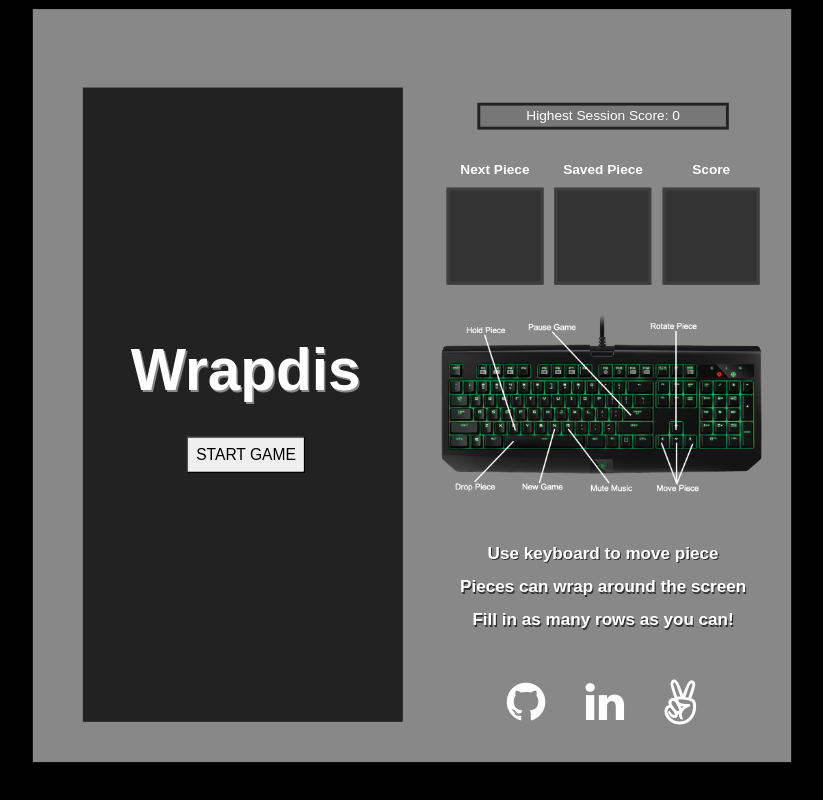
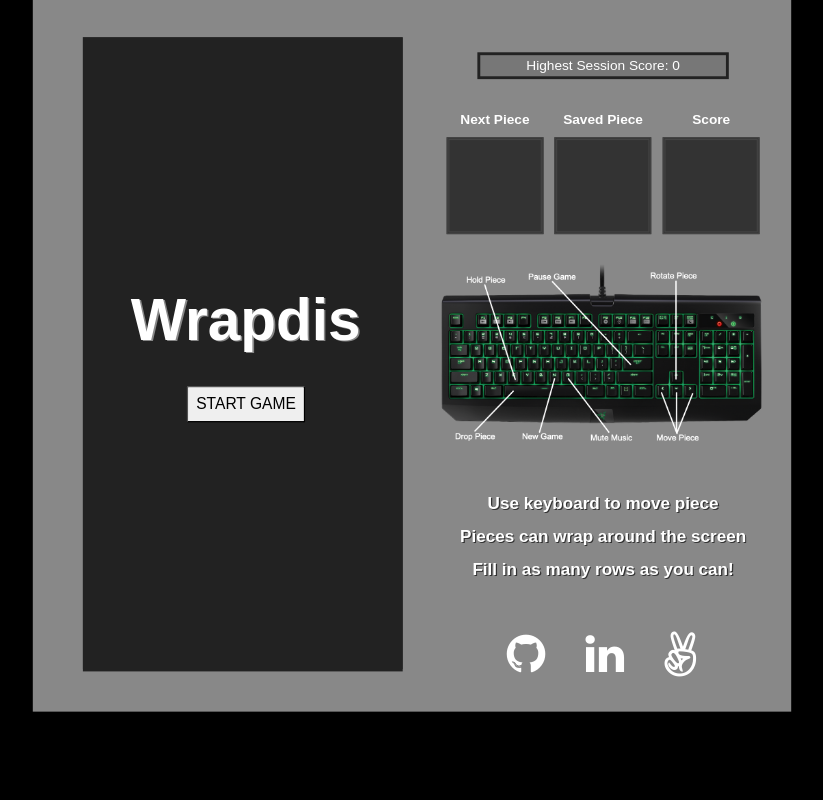
Before and after one commit to elsonli/wrapdis, a plain HTML site: page dist/index.html in a window 1280 px wide. Shown: the whole page, without its empty margins (236-1059 px from the left). Drawn offline with Linux system fonts and the light colour scheme.

Commit message:
Center game

```diff
--- a/dist/style.css
+++ b/dist/style.css
@@ -75,7 +75,6 @@ body > div {
 
 .game-canvas-container {
   position: relative;
-  margin-top: 5%;
   margin-left: 10%;
   transform: scale(1.3);
 }
@@ -141,7 +140,7 @@ body > div {
 
 .game-section {
   position: relative;
-  margin-top: -5%;
+  margin-top: -10%;
   margin-left: 5%;
   display: flex;
   flex-direction: column;
```
